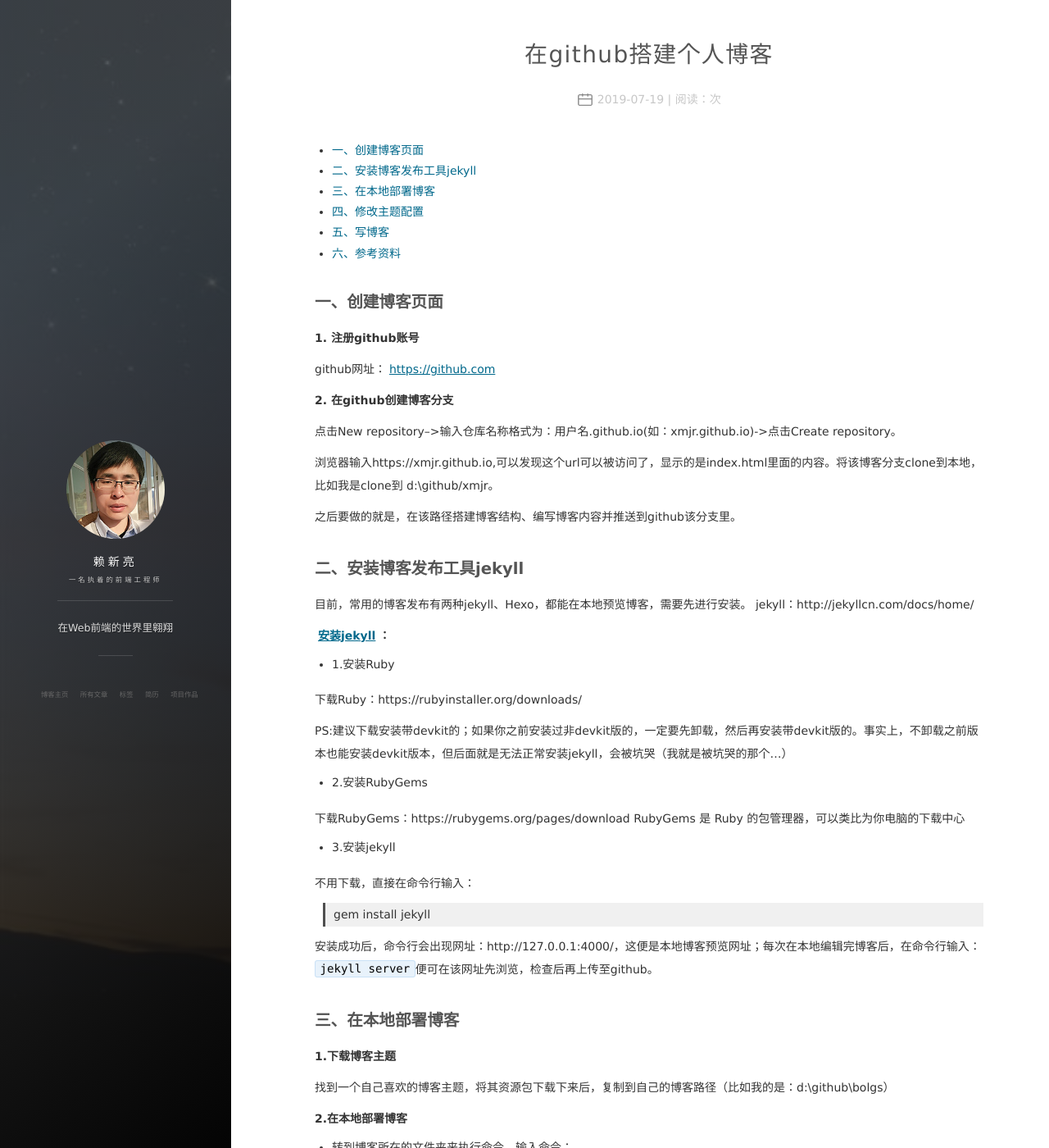
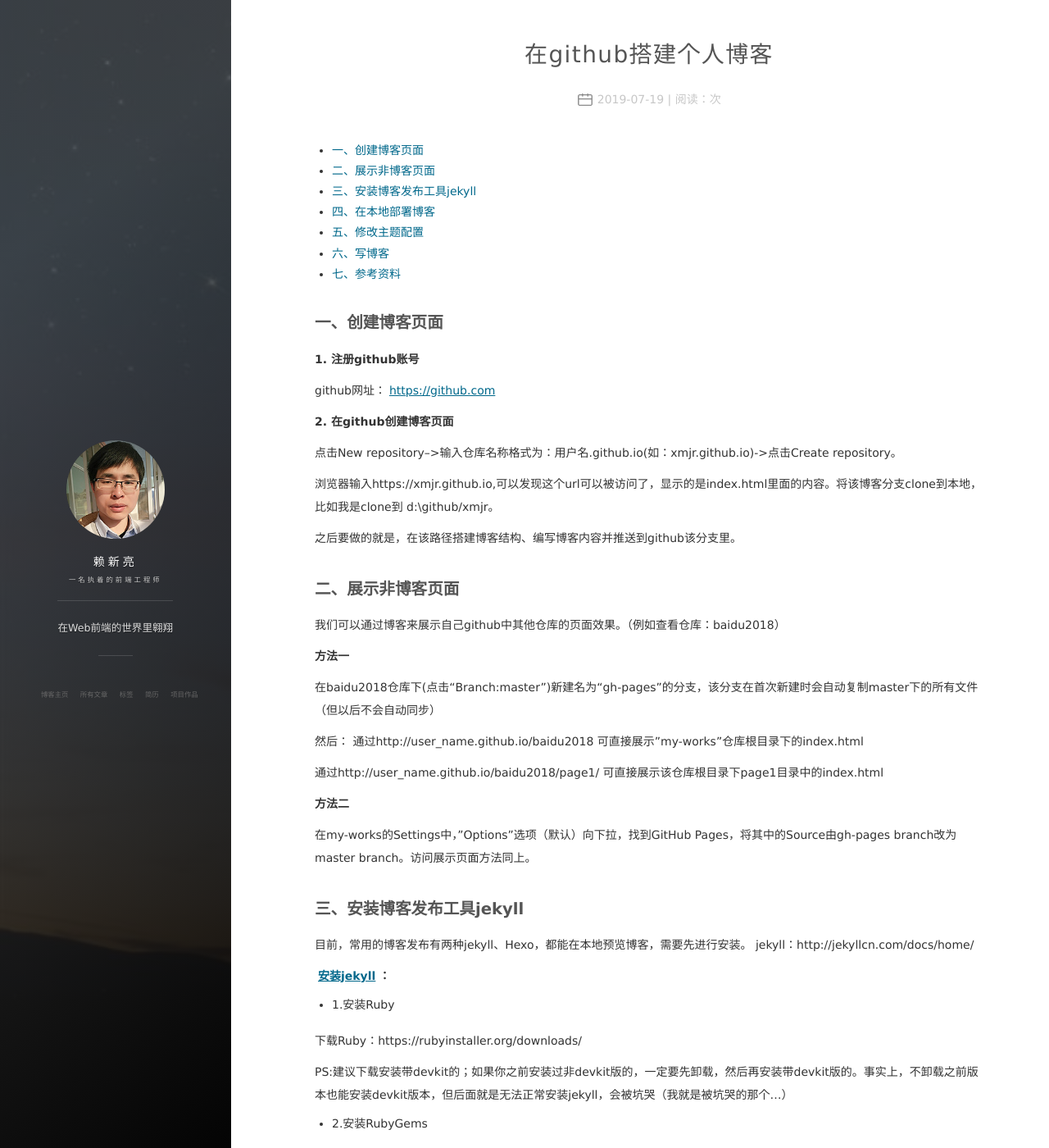
Before and after one commit to xmjr/xmjr.github.io, a Jekyll site: the page built from _posts/2019-07-19-blogs.md, in a window 1280 px wide and 1400 px high. Shown: the whole window at 82% size. Built offline with Jekyll 4.4.1, drawn with Linux system fonts in a browser that asks for light colours; nearby versions of some CDN libraries; comment, search, counter and statistics services are not loaded; some of the changed text lies outside the part shown.

Commit message:
Signed-off-by: xmjr <xinlianglai@163.com>

```diff
--- a/_posts/2019-07-19-blogs.md
+++ b/_posts/2019-07-19-blogs.md
@@ -7,11 +7,12 @@ tag: 工具
 ---
 
 - [一、创建博客页面](#%E4%B8%80%E5%88%9B%E5%BB%BA%E5%8D%9A%E5%AE%A2%E9%A1%B5%E9%9D%A2)
-- [二、安装博客发布工具jekyll](#%E4%BA%8C%E5%AE%89%E8%A3%85%E5%8D%9A%E5%AE%A2%E5%8F%91%E5%B8%83%E5%B7%A5%E5%85%B7jekyll)
-- [三、在本地部署博客](#%E4%B8%89%E5%9C%A8%E6%9C%AC%E5%9C%B0%E9%83%A8%E7%BD%B2%E5%8D%9A%E5%AE%A2)
-- [四、修改主题配置](#%E5%9B%9B%E4%BF%AE%E6%94%B9%E4%B8%BB%E9%A2%98%E9%85%8D%E7%BD%AE)
-- [五、写博客](#%E4%BA%94%E5%86%99%E5%8D%9A%E5%AE%A2)
-- [六、参考资料](#%E5%85%AD%E5%8F%82%E8%80%83%E8%B5%84%E6%96%99)
+- [二、展示非博客页面](#%E4%BA%8C%E5%B1%95%E7%A4%BA%E9%9D%9E%E5%8D%9A%E5%AE%A2%E9%A1%B5%E9%9D%A2)
+- [三、安装博客发布工具jekyll](#%E4%B8%89%E5%AE%89%E8%A3%85%E5%8D%9A%E5%AE%A2%E5%8F%91%E5%B8%83%E5%B7%A5%E5%85%B7jekyll)
+- [四、在本地部署博客](#%E5%9B%9B%E5%9C%A8%E6%9C%AC%E5%9C%B0%E9%83%A8%E7%BD%B2%E5%8D%9A%E5%AE%A2)
+- [五、修改主题配置](#%E4%BA%94%E4%BF%AE%E6%94%B9%E4%B8%BB%E9%A2%98%E9%85%8D%E7%BD%AE)
+- [六、写博客](#%E5%85%AD%E5%86%99%E5%8D%9A%E5%AE%A2)
+- [七、参考资料](#%E4%B8%83%E5%8F%82%E8%80%83%E8%B5%84%E6%96%99)
 
 ## 一、创建博客页面
 
@@ -19,7 +20,7 @@ tag: 工具
 
 github网址：[https://github.com](https://github.com)
 
-**2. 在github创建博客分支**
+**2. 在github创建博客页面**
 
 点击New repository–>输入仓库名称格式为：用户名.github.io(如：xmjr.github.io)->点击Create repository。
 
@@ -27,8 +28,25 @@ github网址：[https://github.com](https://github.com)
 
 之后要做的就是，在该路径搭建博客结构、编写博客内容并推送到github该分支里。
 
+## 二、展示非博客页面
 
-## 二、安装博客发布工具jekyll
+我们可以通过博客来展示自己github中其他仓库的页面效果。（例如查看仓库：baidu2018）
+
+**方法一**
+
+在baidu2018仓库下(点击“Branch:master”)新建名为“gh-pages”的分支，该分支在首次新建时会自动复制master下的所有文件（但以后不会自动同步）
+
+然后：
+通过http://user_name.github.io/baidu2018 可直接展示"my-works"仓库根目录下的index.html
+
+通过http://user_name.github.io/baidu2018/page1/ 可直接展示该仓库根目录下page1目录中的index.html
+
+**方法二**
+
+在my-works的Settings中，"Options"选项（默认）向下拉，找到GitHub Pages，将其中的Source由gh-pages branch改为master branch。访问展示页面方法同上。
+
+
+## 三、安装博客发布工具jekyll
 
 目前，常用的博客发布有两种jekyll、Hexo，都能在本地预览博客，需要先进行安装。
 jekyll：http://jekyllcn.com/docs/home/
@@ -128,7 +146,8 @@ RubyGems 是 Ruby 的包管理器，可以类比为你电脑的下载中心
 
 博文存档时的文件名需要符合特定的格式要求：可以是.md文件和.html文件。如果是前者，Jekyll会自动将它解析成网页。命名则是xxxx-xx-xx-*.md，其中xxxx-xx-xx需要填入书写博文的时间，比如今天应该书写为2017-08-11，*指代可以填入任意内容，用以区分文件。.md表示是Markdown文件。
 
-## 六、参考资料
+
+## 七、参考资料
 
 [用Github搭建自己免费的个人博客](https://www.jianshu.com/p/ba81a536d61a)
 
@@ -139,3 +158,5 @@ RubyGems 是 Ruby 的包管理器，可以类比为你电脑的下载中心
 [windows安装jekyll步骤及问题](https://blog.csdn.net/mouday/article/details/79300135)
 
 [Github+Jekyll 搭建个人网站详细教程](https://www.jianshu.com/p/9f71e260925d)
+
+[展示github中的页面（Github Pages）](https://www.cnblogs.com/xuehaoyue/p/6551217.html#_label1)
--- a/css/main.css
+++ b/css/main.css
@@ -1551,7 +1551,6 @@ nav a {
 }
 
 .resume .moblie {
-  display: none;
   position: absolute;
   float: left;
   margin-left: 300px;
@@ -1560,9 +1559,6 @@ nav a {
   height: 100px;
   background: url("../images/moblie.png") no-repeat center / cover;
 }
-.resume .moblie_h:hover~.moblie {
-  display: block;
-}
 
 .resume .information {
   text-align:center;
--- a/resume.html
+++ b/resume.html
@@ -56,6 +56,10 @@ layout: page
             <li>约访客户，为客户办理投保业务；协助客户理赔，保障投保人的权利。</li>
         </ul>
     </section>
+    <br>
+    <br>
+    <br>
+    <br>
 
     <section>
         <h4>项目及作品</h4>
```
Also changed, not shown: other parts of _posts/2019-07-19-blogs.md (+3 -3 lines).
